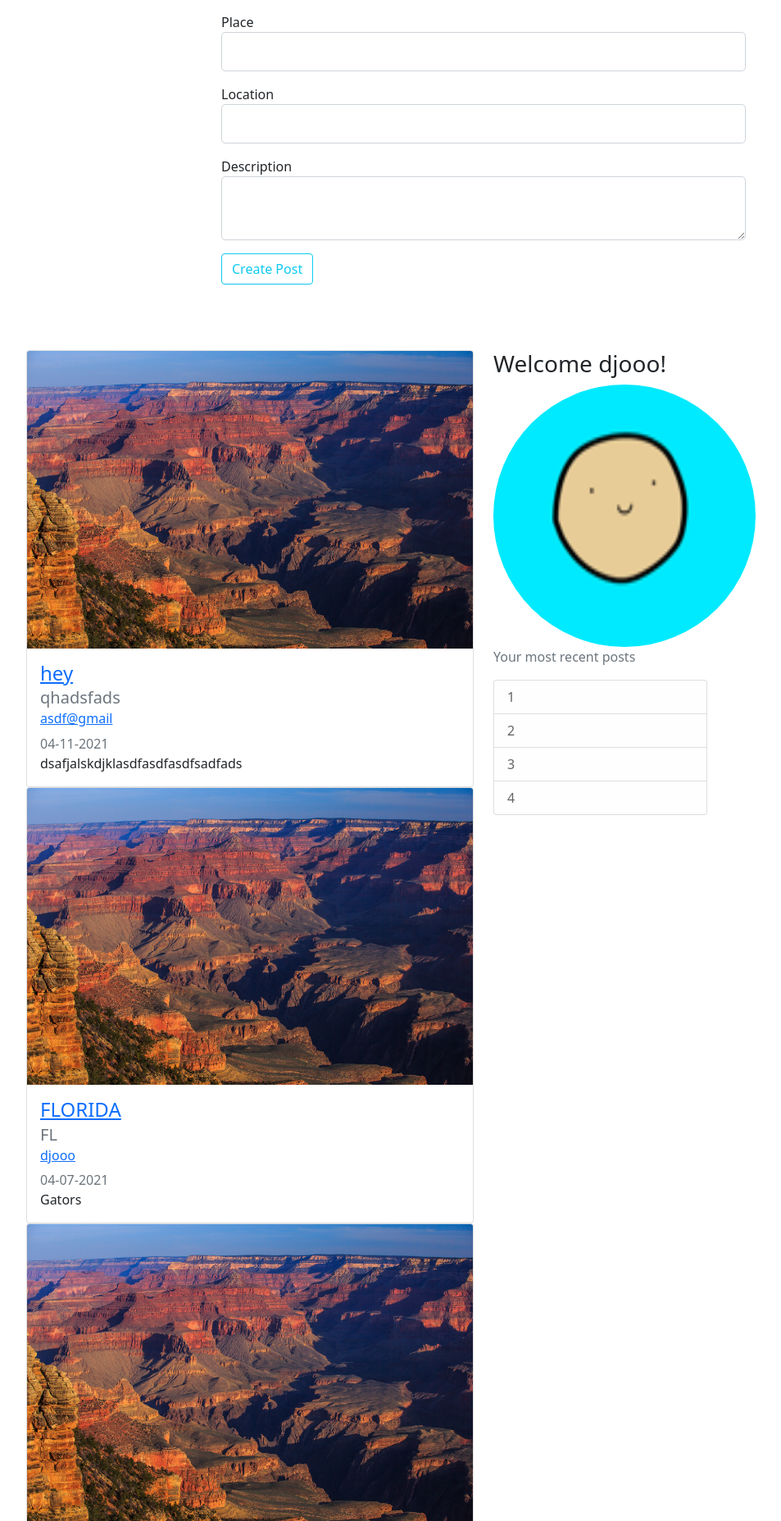
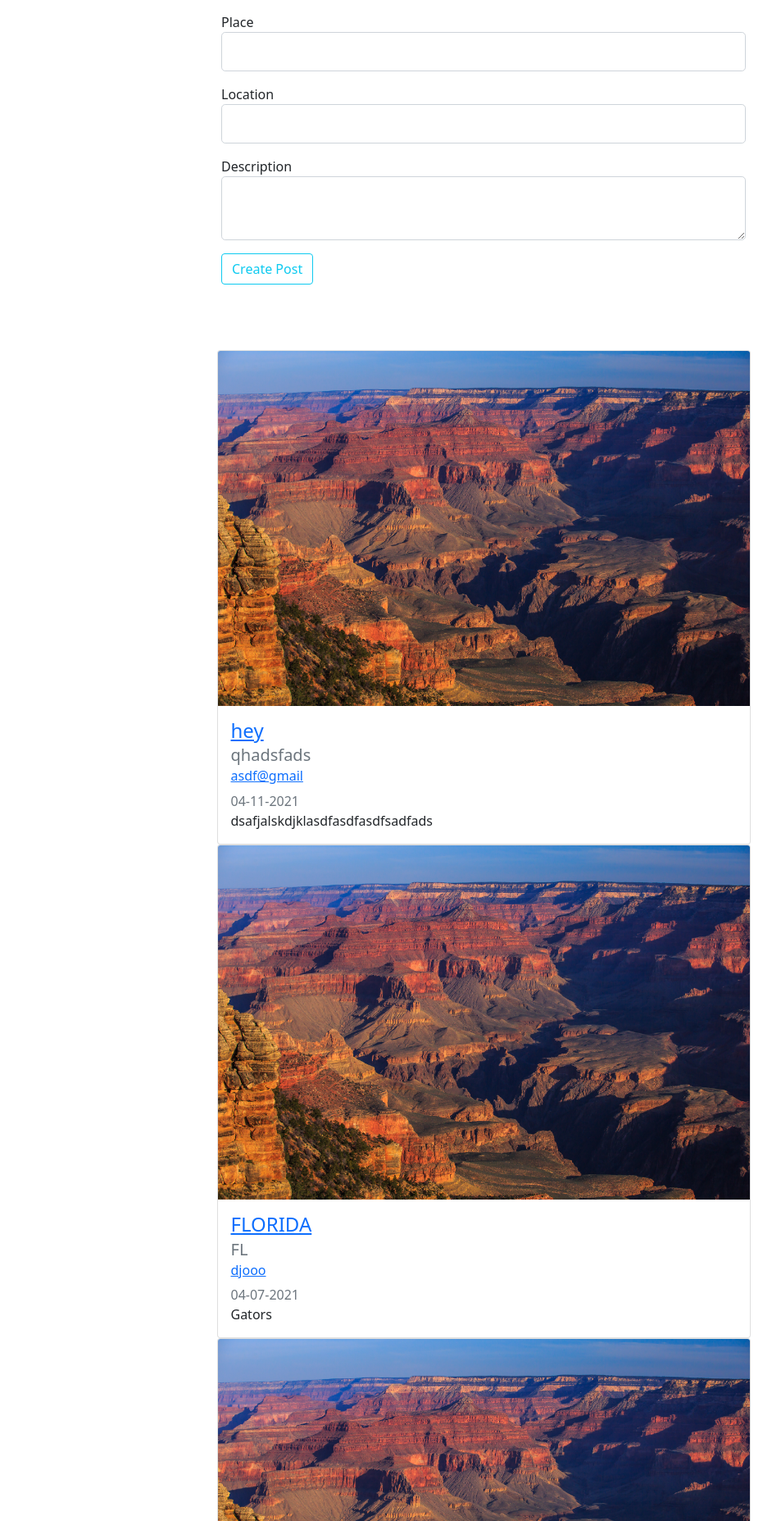
Before and after one commit to danielskjo/AfterCorona, a Flask app: page / in a window 1280 px wide. Shown: the part 73-1928 px from the top of the page at 82% size, without its empty margins (50-1003 px from the left). Run offline with Flask 2, Linux system fonts and the light colour scheme; a user stored in the database is signed in; data comes from the database, SQL or seed files in the repository; some libraries are stand-ins or nearby versions.

Commit message:
CSS for home page

```diff
--- a/app/routes.py
+++ b/app/routes.py
@@ -40,15 +40,7 @@ def home():
         flash('Post created', 'success')
         return redirect(url_for('home'))
 
-    if current_user.is_authenticated:
-        username = current_user.username
-        image = url_for(
-            'static', filename='profile_pictures/' + current_user.image)
-    else:
-        username = ''
-        image = ''
-
-    return render_template('home.html', posts=posts, form=form, username=username, image=image)
+    return render_template('home.html', posts=posts, form=form)
 
 
 # User Routes
@@ -72,22 +64,6 @@ def register():
         return redirect(url_for('login'))
 
     return render_template('register.html', form=form)
-
-    # if form.validate_on_submit():
-    #     if form.image.data:
-    #         image_file = save_image(form.image.data)
-    #         current_user.image = image_file
-    #     current_user.username = form.username.data
-    #     current_user.email = form.email.data
-    #     db.session.commit()
-    #     flash('Profile updated successfully', 'success')
-    #     return redirect(url_for('profile'))
-    # elif request.method == 'GET':
-    #     form.username.data = current_user.username
-    #     form.email.data = current_user.email
-    # image = url_for(
-    #     'static', filename='profile_pictures/' + current_user.image)
-    # return render_template('/profile.html', image=image, form=form)
 
 
 @app.route('/login', methods=['GET', 'POST'])
--- a/app/static/main.css
+++ b/app/static/main.css
@@ -23,6 +23,11 @@
   text-align: center;
 }
 
+/* Home */
+.posts {
+  margin: auto;
+}
+
 /* Profile */
 .profile {
   padding: 1em 20em 5em;
--- a/app/templates/home.html
+++ b/app/templates/home.html
@@ -52,8 +52,7 @@
 </div>
 
 <main role="main" class="container">
-    <div class="row">
-      <div class="col-md-6">
+      <div class="col-md-7 posts">
           {% for post in posts.items %}
           <div class="card">
             <img src="../static/place_images/grandcanyon.jpeg" class="card-img-top" alt="Post image">
@@ -67,21 +66,7 @@
           </div>
           {% endfor %}
       </div>
-      <div class="col-md-3">
-        <div>
-          <h3>Welcome {{ username }}!</h3>
-          <img class="rounded-circle profile-pic" src="{{ image }}">
-          <p class='text-muted'>Your most recent posts
-            <ul class="list-group">
-              <li class="list-group-item list-group-item-light">1</li>
-              <li class="list-group-item list-group-item-light">2</li>
-              <li class="list-group-item list-group-item-light">3</li>
-              <li class="list-group-item list-group-item-light">4</li>
-            </ul>
-          </p>
-        </div>
-      </div>
-    </div>
+      <div>
     {% for page_num in posts.iter_pages(left_edge=1, right_edge=1, left_current=1, right_current=2) %}
         {% if page_num %}
             {% if posts.page == page_num %}
@@ -93,6 +78,7 @@
 
         {% endif %}
     {% endfor %}
+</div>
   </main>
 {% else %}
 <div class="landscape"><h1 class='phrase'>Where Would You Go After the Coronavirus Pandemic?</h1></div>
```
Also changed, not shown: app/templates/user_posts.html (+0 -13 lines).
